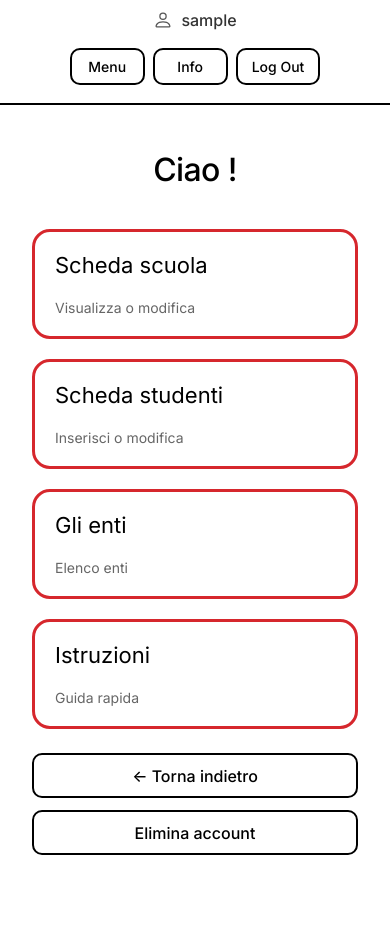
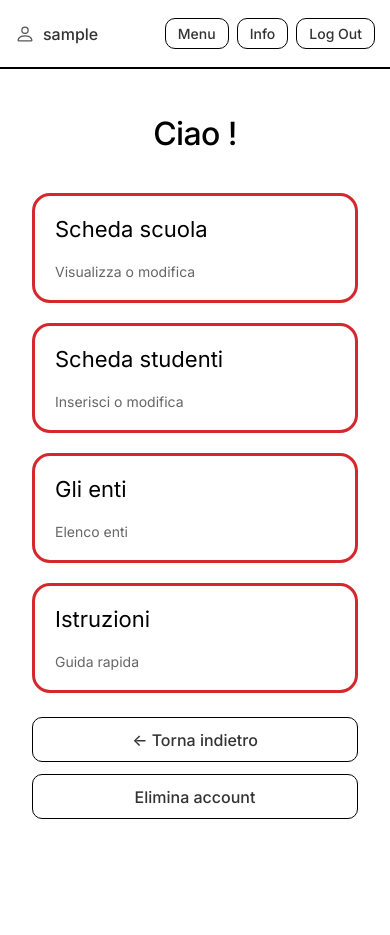
Before and after one commit to nataliIasan/asso3-lite, a Django app: page /scuola/ in a window 390 px wide. After the commit the page ends 819 px from the top, so only its background shows below. Run offline with Django 4.2, Linux system fonts and the light colour scheme; the visitor is signed in with stand-in values (Sample User, id 1); data that the repository does not hold is empty.

```diff
--- a/portal/static/assets/style.css
+++ b/portal/static/assets/style.css
@@ -641,6 +641,20 @@ input[type="button"],
   box-sizing: border-box !important;
 }
 
+button,
+input[type="submit"],
+input[type="button"],
+.btn,
+.back-btn {
+  -webkit-appearance: none !important;
+  -moz-appearance: none !important;
+  appearance: none !important;
+  background-color: var(--bg-white) !important;
+  color: var(--text-dark) !important;
+  border: 1.5px solid var(--border-dark) !important;
+  box-shadow: none !important;
+}
+
 /* Stile dei campi in modalità Readonly e Disabled (Fix iOS e contrasto) */
 .form-input-wrapper input[readonly],
 .form-input-wrapper textarea[readonly],
@@ -1162,32 +1176,28 @@ input[type="button"],
 
    @media (max-width: 768px) {
 
-    /* 1. INTESTAZIONE (HEADER E NAVBAR) */
+    /* 1. INTESTAZIONE (HEADER E NAVBAR) - Manteniamo la riga orizzontale pulita */
     .nav {
-      flex-direction: column !important;
+      display: flex !important;
+      flex-direction: row !important;
+      justify-content: space-between !important;
       align-items: center !important;
-      gap: 10px !important;
       padding: 10px 15px !important;
     }
 
     .nav-auth {
       display: flex !important;
       flex-direction: row !important;
-      justify-content: center !important;
       align-items: center !important;
       gap: 8px !important;
-      width: 100% !important;
     }
 
     .nav-auth .btn,
     .nav-auth .btn-log,
     .nav-auth a {
       white-space: nowrap !important;
-      padding: 8px 14px !important;
+      padding: 6px 12px !important;
       font-size: 14px !important;
-      width: auto !important;
-      min-width: 75px !important;
-      text-align: center !important;
     }
 
 
@@ -1235,7 +1245,7 @@ input[type="button"],
     }
 
 
-    /* 3. PULSANTI NEI FORM DI LOGIN E REGISTRAZIONE (MODIFICATO: DISPOSIZIONE VERTICALE) */
+    /* 3. PULSANTI NEI FORM DI LOGIN E REGISTRAZIONE */
     .btn-row.custom-form-buttons {
       display: flex !important;
       flex-direction: column !important;
@@ -1266,17 +1276,17 @@ input[type="button"],
     }
 
 
-    /* 4. SEZIONE IN BASSO (MODIFICATO: PULSANTI A LARGHEZZA PIENA) */
+    /* 4. SEZIONE IN BASSO (CORRETTO: PULSANTI COMPATTI AFFIANCATI) */
     .footer-actions,
     .btn-row {
       display: flex !important;
-      flex-direction: column !important;
+      flex-direction: row !important;
       justify-content: center !important;
       align-items: center !important;
+      gap: 10px !important;
+      flex-wrap: wrap !important;
       width: 100% !important;
-      gap: 12px !important;
-      margin-top: 25px !important;
-      text-align: center !important;
+      margin-top: 20px !important;
     }
 
     .back-btn,
@@ -1285,16 +1295,12 @@ input[type="button"],
     .btn-row .btn,
     .btn-row button,
     .btn-row a {
-      display: inline-flex !important;
-      align-items: center !important;
-      justify-content: center !important;
-      white-space: normal !important;
-      word-break: break-word !important;
-      width: 100% !important;
+      width: auto !important;
+      min-width: 110px !important;
       max-width: 100% !important;
-      margin: 0 !important;
-      padding: 12px 16px !important;
+      padding: 8px 16px !important;
       text-align: center !important;
+      white-space: nowrap !important;
     }
 
 
```
